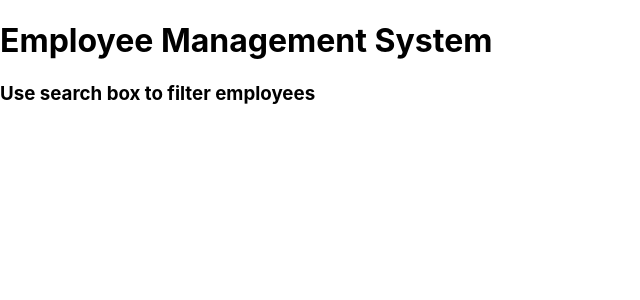
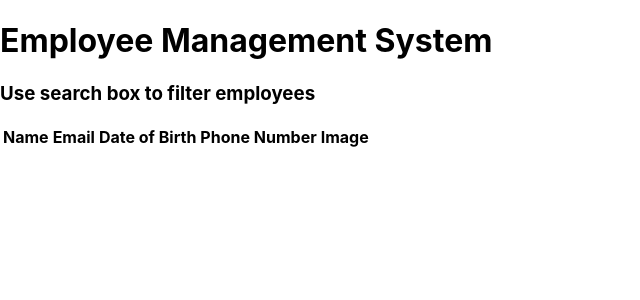
Before and after one commit to traceysaada/Employee-Directory, a React (Create React App) app: page / in a window 1280 px wide. Shown: the top 300 px of the page, without its empty margins (0-640 px from the left). Built offline with nearby package versions, Linux system fonts and the light colour scheme.

Commit message:
added table to display employee data

```diff
--- /dev/null
+++ b/src/components/DisplayArea.js
@@ -0,0 +1,18 @@
+import React from "react";
+
+function DisplayArea({employees}) {
+    return (
+        <table>
+            <thead>
+                <tr>
+                    <th>Name</th>
+                    <th>Email</th>
+                    <th>Date of Birth</th>
+                    <th>Phone Number</th>
+                    <th>Image</th>
+                </tr>
+            </thead>
+        </table>
+    )
+}
+export default DisplayArea;
--- a/src/components/EmployeeData.js
+++ b/src/components/EmployeeData.js
@@ -1,19 +1,27 @@
-import React, {Component} from 'react';
+import React, {Component} from "react";
+import API from "../utils/API"
+import DisplayArea from "./DisplayArea";
 
 export default class EmployeeData extends Component {
     state = {
-        employees: [{}]
+        employees: [{}],
+        filteredEmployees: [{}]
     }
-
     componentDidMount(){
-
+            API.getUsers().then((response) => {
+                console.log(response)
+                this.setState({
+                    employees: response.data.results,
+                    filteredEmployees: response.data.results
+                })
+            })
     }
-
     render(){
         return (
             <>
-
+         <DisplayArea employees={this.state.filteredEmployees} />
             </>
         )
+
     }
 }
--- /dev/null
+++ b/src/utils/API.js
@@ -0,0 +1,11 @@
+import axios from "axios";
+
+
+export default {
+    getUsers: function(){
+        return axios.get("");
+
+
+    }
+
+}
```
